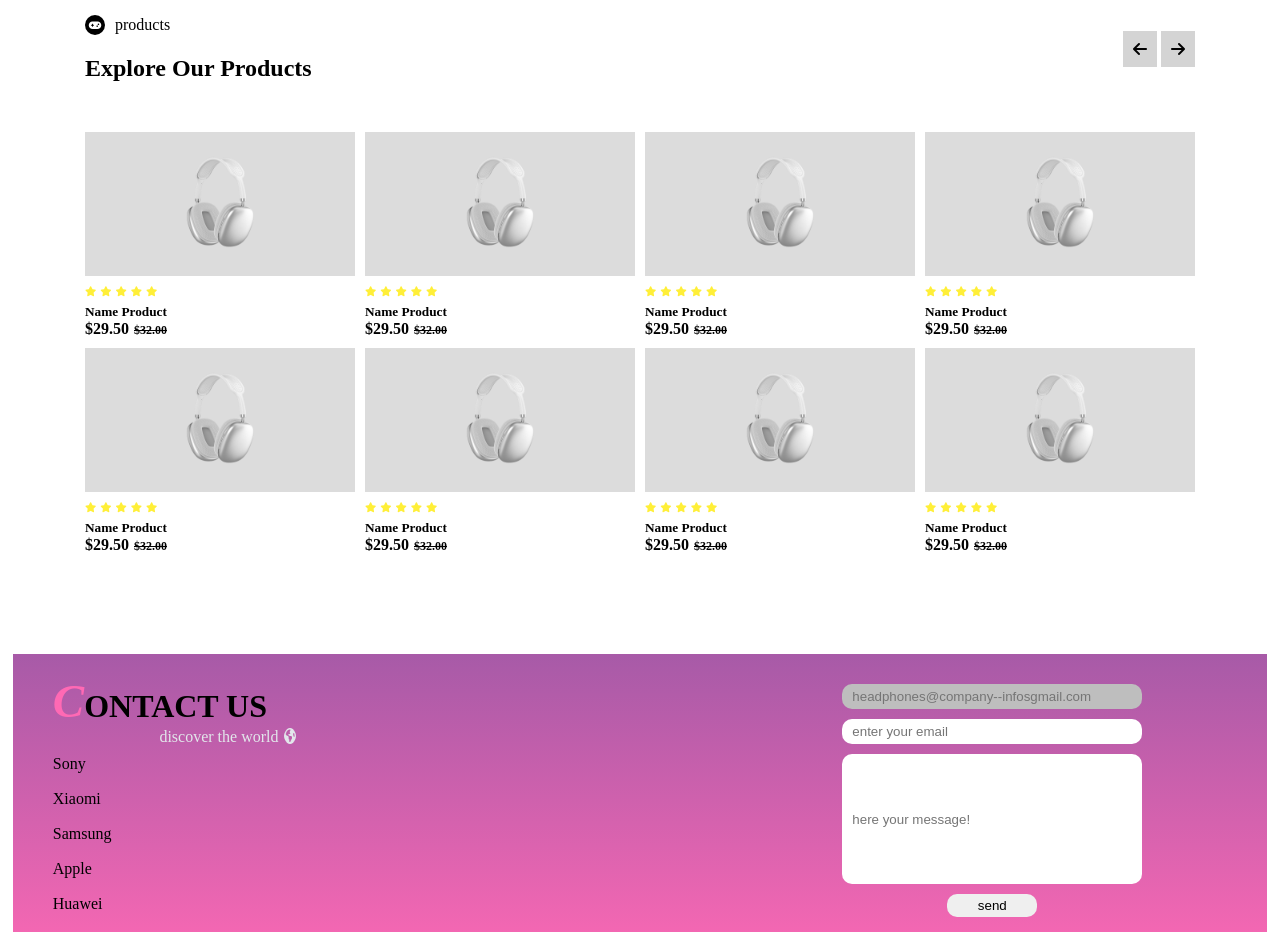
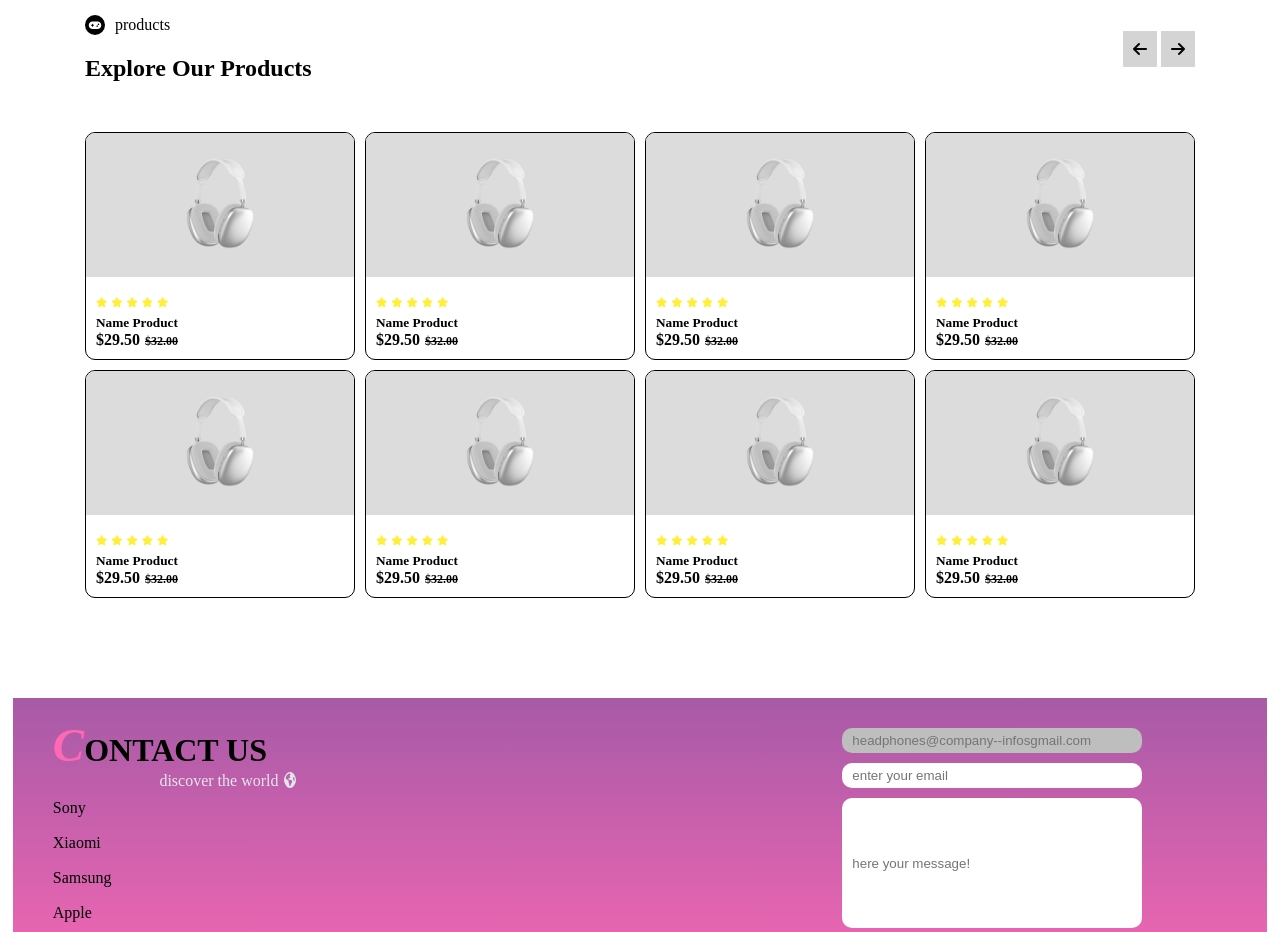
Before and after one commit to mustapha-moutaki/headPHONEs, a plain HTML site: page index.html in a window 1280 px wide. Shown: the part 1940-2872 px from the top of the page. Drawn offline with Linux system fonts and the light colour scheme.

Commit message:
added some modifiction

```diff
--- a/style.css
+++ b/style.css
@@ -451,6 +451,7 @@ display: flex;
   margin-bottom: 50px;
 }
 .products .container {
+
 }
 .products .container .head {
   display: flex;
@@ -474,11 +475,18 @@ display: flex;
   grid-template-columns: repeat(4, 1fr);
   gap: 10px;
 }
-
+.products .container .product {
+    border : 1px solid black;
+    border-radius: 10px;
+    overflow: hidden;
+}
 .products .container .product .image {
     background-color: gainsboro;
     text-align: center;
     padding: 20px;
+}
+.products .container .product .content {
+    padding: 10px;
 }
 .products .container .product .content .review {
     margin-top: 5px;
```
